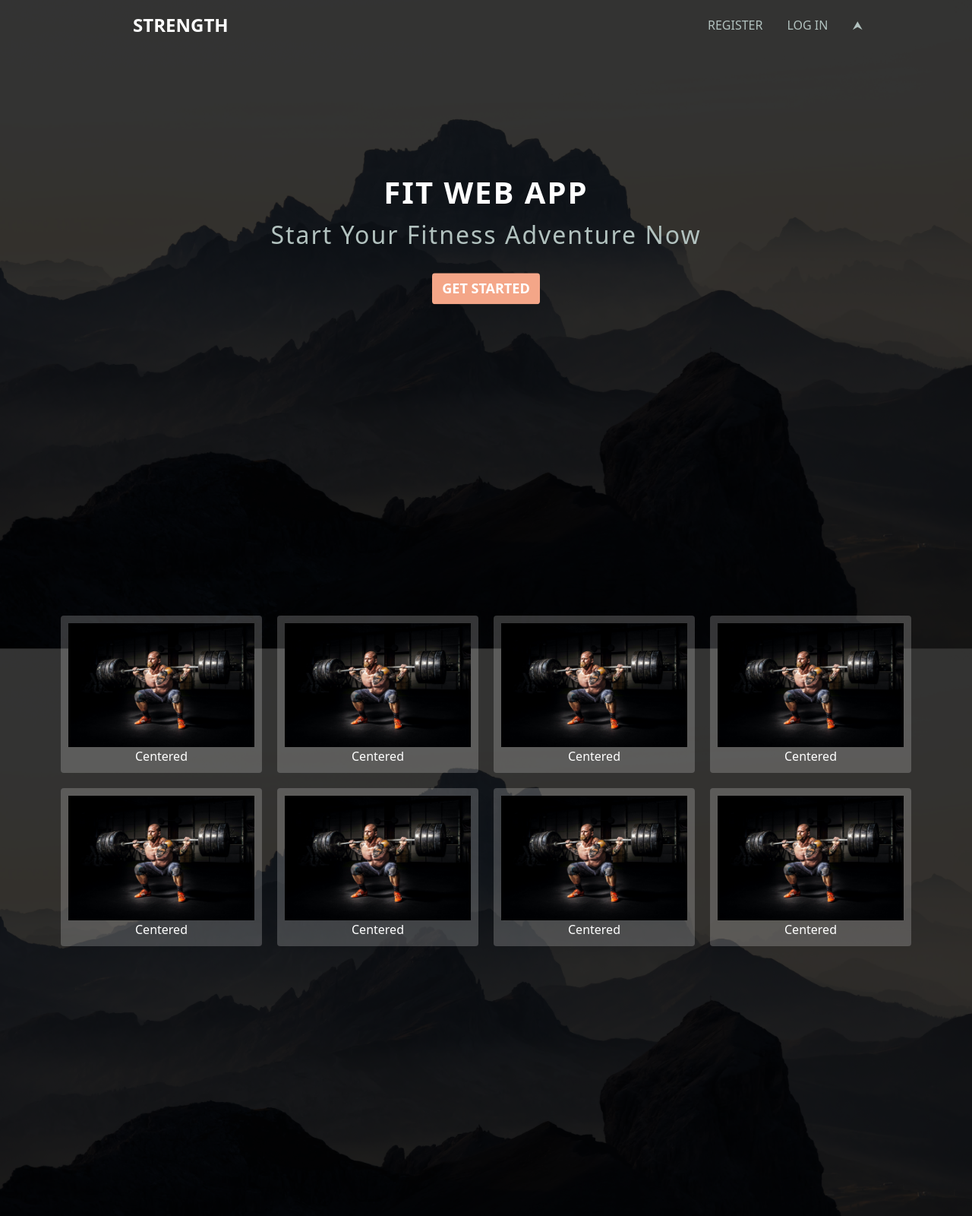
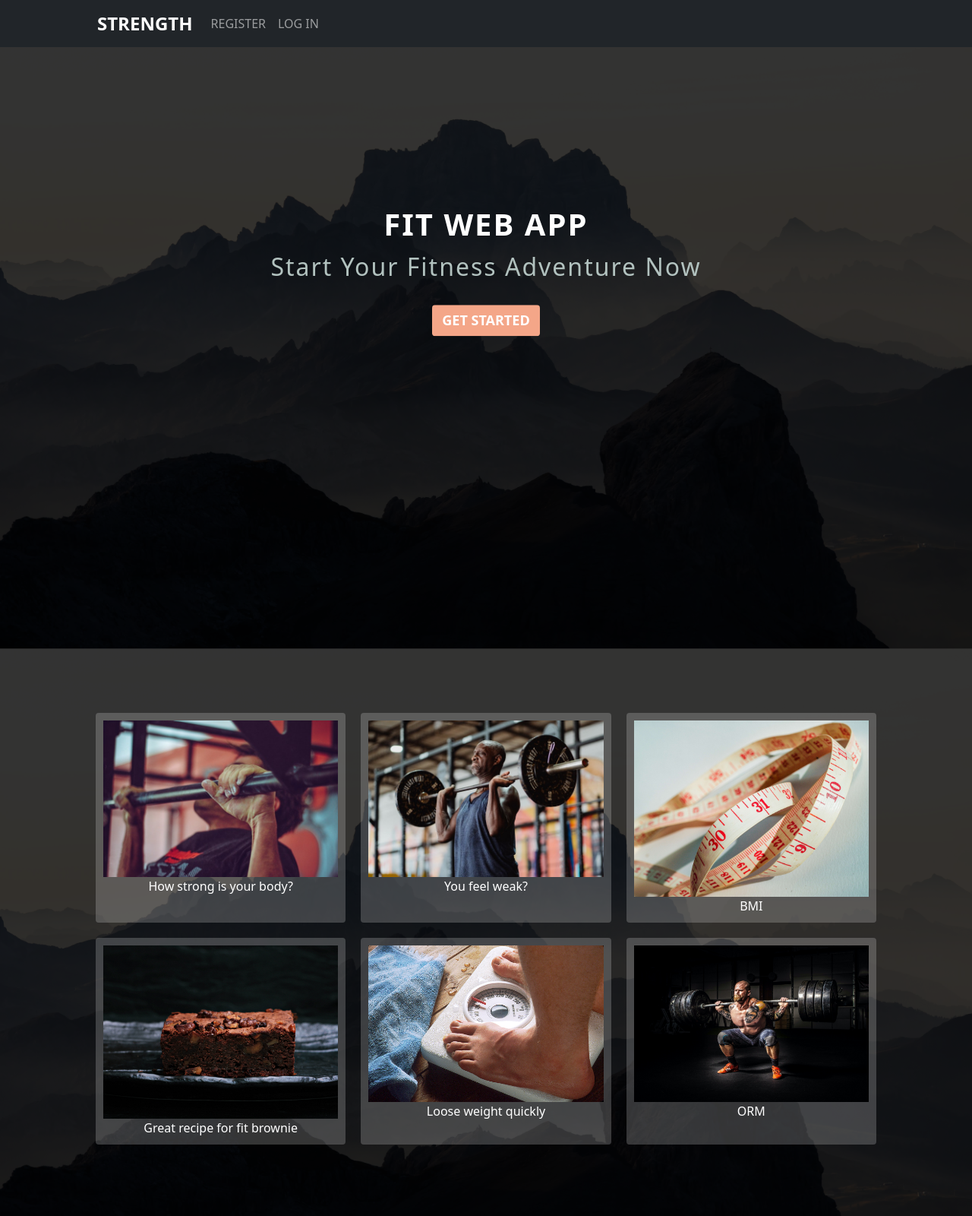
Before and after one commit to joanna-salek/fit-web-app, a Flask app: page / in a window 1280 px wide. Shown: the whole page at 76% size. Run offline with Flask 2, Linux system fonts and the light colour scheme; parts of the project's set-up code (start-up, migrations or seed data) failed here and were passed over; some libraries are stand-ins or nearby versions.

Commit message:
modification html

```diff
--- a/static/css/new.css
+++ b/static/css/new.css
@@ -24,34 +24,35 @@ body {
     width: 100%;
 }
 
-.banner .navbar{
-    margin: 2%;
-
-}
 
 .banner .navbar-brand{
     color: #ffffff;
     font-size: 1.5em;
     font-weight: 700;
     margin-left: 10%;
-    position: fixed;
+
 
 }
 
-.banner .nav{
+.banner .nav {
     margin-right: 10%;
     position: fixed;
     right: 0;
+    color: white;
 }
 
-.banner .nav li a{
-    color: #b2c2bf
+.banner .navbar-nav li a{
+    color: #b2c2bf;
+    float: right;
+    padding: 10px;
 
 }
 
 .banner .info {
-    margin-top: 15%;
-    transform: translateY(-15%);
+    margin-top: 25%;
+    transform: translateY(-25%);
+    margin-left: auto;
+    margin-right: auto;
 
 }
 
@@ -95,37 +96,48 @@ body {
     display: block;
     margin: 10px;
     padding: 10px;
+
 }
 
 .my-row{
     color: white;
     align-content: center;
+}
+
+.my-container{
+    border: 10px;
+    height: 110vh;
+    padding: 10% 10%;
 
 }
 
 .centered .my-row{
   position: relative;
-  top: 50%;
-  left: 50%;
-  transform: translate(-50%, -50%);
+
 }
 
 a:link {
   text-decoration: none;
+    color: white;
+
 
 }
 
 a:visited {
     text-decoration: none;
+    color: white;
+
 
 }
 
 a:hover {
   font-weight: bold;
+    color: white;
 
 }
 
 a:active {
     text-decoration: none;
+    color: white;
 
 }
--- a/templates/BMI-form.html
+++ b/templates/BMI-form.html
@@ -5,11 +5,12 @@
 {% endblock %}
 
 {% block body %}
-    <div class="container h-100">
+    <div class="container-fluid h-100" style="margin-top: 17%">
         <div class="row h-100 justify-content-center align-items-center">
             <div class="col-10 col-md-8 col-lg-6">
                 <form action="{{ url_for("bmi") }}" method="post" role="form">
                     <div class="container">
+                        <h2>Calculate your BMI</h2>
                         <div class="mb-3">
                            <label for="weight" class="form-label">Weight in kg</label>
                             <input type="text" class="form-control" name="weight">
--- a/templates/index1.html
+++ b/templates/index1.html
@@ -4,7 +4,7 @@
 {% endblock %}
 
 {% block body %}
-    <div class="col-md-6 offset-md-3 info text-center">
+    <div class="col-md-8 offset-md-2 info text-center">
         <h1 class="text-center">FIT WEB APP</h1>
         <p class="text-center">Start Your Fitness Adventure Now</p>
         <div id="navigation">
@@ -14,58 +14,45 @@
 {% endblock %}
 
 {% block section %}
-    <div class="container" id="section2">
-
-        <div class="row my-row justify-content-end align-item-center">
+    <div class="container-fluid my-container" id="section2">
+        <div class="row my-row">
             <div class="col-sm rounded first">
                  <div class="image-container">
-                    <img style="height: 100%; width: 100%; object-fit: contain" src="../static/squat1.jpg" alt="IMAGE">
+                    <img style="height: 100%; width: 100%; object-fit: contain" src="../static/pull-up.jpg" alt="IMAGE">
                 </div>
-                <div class="centered">Centered</div>
+                <div class="centered"><a href={{ url_for("register")}}>How strong is your body?</a></div>
+            </div>
+            <div class="col-sm rounded first">
+                 <div class="image-container">
+                    <img style="height: 100%; width: 100%; object-fit: contain" src="../static/strict-press.jpg" alt="IMAGE">
+                </div>
+                <div class="centered"><a href={{ url_for("basic")}}>You feel weak?</a></div>
+            </div>
+            <div class="col-sm rounded first">
+                 <div class="image-container">
+                    <img style="height: 100%; width: 100%; object-fit: contain" src="../static/measure.jpg" alt="IMAGE">
+                </div>
+                <div class="centered"><a href={{ url_for("bmi") }}>BMI</a></div>
+            </div>
+        </div>
+        <div class="row my-row">
+            <div class="col-sm rounded first">
+                 <div class="image-container">
+                    <img style="height: 100%; width: 100%; object-fit: contain" src="../static/brownie.jpg" alt="IMAGE">
+                </div>
+                <div class="centered"><a href={{ url_for("brownie")}}>Great recipe for fit brownie</a></div>
+            </div>
+            <div class="col-sm rounded first">
+                <div class="image-container">
+                    <img style="height: 100%; width: 100%; object-fit: contain" src="../static/weight.jpg" alt="IMAGE">
+                </div>
+                <div class="centered"><a href={{ url_for("diets")}}>Loose weight quickly</a></div>
             </div>
             <div class="col-sm rounded first">
                  <div class="image-container">
                     <img style="height: 100%; width: 100%; object-fit: contain" src="../static/squat1.jpg" alt="IMAGE">
                 </div>
-                <div class="centered">Centered</div>
-            </div>
-            <div class="col-sm rounded first">
-                 <div class="image-container">
-                    <img style="height: 100%; width: 100%; object-fit: contain" src="../static/squat1.jpg" alt="IMAGE">
-                </div>
-                <div class="centered">Centered</div>
-            </div>
-             <div class="col-sm rounded first">
-                 <div class="image-container">
-                    <img style="height: 100%; width: 100%; object-fit: contain" src="../static/squat1.jpg" alt="IMAGE">
-                </div>
-                <div class="centered">Centered</div>
-            </div>
-        </div>
-        <div class="row my-row justify-content-end">
-            <div class="col-sm rounded first">
-                 <div class="image-container">
-                    <img style="height: 100%; width: 100%; object-fit: contain" src="../static/squat1.jpg" alt="IMAGE">
-                </div>
-                <div class="centered">Centered</div>
-            </div>
-            <div class="col-sm rounded first">
-                <div class="image-container">
-                    <img style="height: 100%; width: 100%; object-fit: contain" src="../static/squat1.jpg" alt="IMAGE">
-                </div>
-                <div class="centered">Centered</div>
-            </div>
-            <div class="col-sm rounded first">
-                 <div class="image-container">
-                    <img style="height: 100%; width: 100%; object-fit: contain" src="../static/squat1.jpg" alt="IMAGE">
-                </div>
-                <div class="centered">Centered</div>
-            </div>
-            <div class="col-sm rounded first">
-                 <div class="image-container">
-                    <img style="height: 100%; width: 100%; object-fit: contain" src="../static/squat1.jpg" alt="IMAGE">
-                </div>
-                <div class="centered">Centered</div>
+                <div class="centered"><a href={{ url_for("orm") }}>ORM</a></div>
             </div>
         </div>
     </div>
--- a/templates/layout2.html
+++ b/templates/layout2.html
@@ -7,6 +7,10 @@
         <meta name="author" content="">
         <link rel="shortcut icon" href="../static/favicon.ico">
         <link href="https://cdn.jsdelivr.net/npm/bootstrap@5.0.0-beta1/dist/css/bootstrap.min.css" rel="stylesheet" integrity="sha384-giJF6kkoqNQ00vy+HMDP7azOuL0xtbfIcaT9wjKHr8RbDVddVHyTfAAsrekwKmP1" crossorigin="anonymous">
+        <script src="https://ajax.googleapis.com/ajax/libs/jquery/3.5.1/jquery.min.js"></script>
+        <script src="https://cdnjs.cloudflare.com/ajax/libs/popper.js/1.16.0/umd/popper.min.js"></script>
+        <script src="https://maxcdn.bootstrapcdn.com/bootstrap/4.5.2/js/bootstrap.min.js"></script>
+
         <title>
             Muscle
         </title>
@@ -15,16 +19,19 @@
     </head>
 
     <body>
-        <script src="https://cdn.jsdelivr.net/npm/bootstrap@5.0.0-beta1/dist/js/bootstrap.bundle.min.js" integrity="sha384-ygbV9kiqUc6oa4msXn9868pTtWMgiQaeYH7/t7LECLbyPA2x65Kgf80OJFdroafW" crossorigin="anonymous"></script>
            <div class="container-fluid banner" id="section1">
                <div class="header">
                     <div class="row">
                         <div class="col-md-12">
-                            <nav class="navbar navbar-md">
-                                <div id="text" class="navbar-brand">STRENGTH</div>
-                                <ul class="nav navbar-dark">
+                        <nav class="navbar navbar-md fixed-top navbar-expand-lg navbar-dark bg-dark">
+                              <a class="navbar-brand" href="#">STRENGTH</a>
+                              <button class="navbar-toggler" type="button" data-toggle="collapse" data-target="#navbarToggleExternalContent" aria-controls="navbarToggleExternalContent" aria-expanded="false" aria-label="Toggle navigation">
+                                <span class="navbar-toggler-icon"></span>
+                              </button>
+                              <div class="collapse navbar-collapse" id="navbarToggleExternalContent">
+                                <ul class="navbar-nav me-auto mt-2 mt-lg-0">
                                     {% if not home %}
-                                        <li class="nav-item">
+                                        <li class="nav-item active">
                                             <a class="nav-link" href={{ url_for("main") }}>HOME</a>
                                         </li>
                                     {% endif %}
@@ -47,13 +54,20 @@
                                         </li>
                                         {% endif %}
                                     {% endif %}
-                                    <li class="nav-item">
-                                        <a class="nav-link" href="#section1">&#11165;</a>
-                                    </li>
                                 </ul>
+                              </div>
                             </nav>
                         </div>
                     </div>
+                    {% with messages = get_flashed_messages(with_categories=true) %}
+                        {% if messages %}
+                            <ul class=flashes style="list-style-type: none">
+                            {% for category, message in messages %}
+                                <li class="alert alert-{{ category }}">{{ message }}</li>
+                            {% endfor %}
+                            </ul>
+                        {% endif %}
+                    {% endwith %}
                     {% block body %}{% endblock %}
                     </div>
                </div>
--- a/templates/log_in.html
+++ b/templates/log_in.html
@@ -6,7 +6,7 @@
 {% endblock %}
 
 {% block body %}
-        <div class="container h-100">
+        <div class="container-fluid h-100" style="margin-top: 10%;">
         <div class="row h-100 justify-content-center align-items-center">
             <div class="col-8 col-md-6 col-lg-4">
                 <form action="{{ url_for("log_in") }}" method="POST">
--- a/templates/orm-form.html
+++ b/templates/orm-form.html
@@ -5,11 +5,12 @@
 {% endblock %}
 
 {% block body %}
-    <div class="container h-100">
+    <div class="container-fluid h-100" style="margin-top: 17%">
         <div class="row h-100 justify-content-center align-items-center">
             <div class="col-10 col-md-8 col-lg-6">
                 <form action="{{ url_for("orm") }}" method="post" role="form">
                     <div class="container">
+                        <h2>Calculate Your One Rep Max</h2>
                         <div class="mb-3">
                            <label for="lift">Lift in kg</label>
                             <input name="lift" class="form-control" placeholder="100" type="text">
--- a/templates/register.html
+++ b/templates/register.html
@@ -6,7 +6,7 @@
 {% endblock %}
 
 {% block body %}
-    <div class="container h-100">
+    <div class="container-fluid h-100" style="margin-top: 5%;">
         <div class="row h-100 justify-content-center align-items-center">
             <div class="col-8 col-md-6 col-lg-4">
                 <form action="{{ url_for("register") }}" method="post" role="form">
```
Also changed, not shown: static/brownie.jpg (added), static/measure.jpg (added), static/weight.jpg (added).
